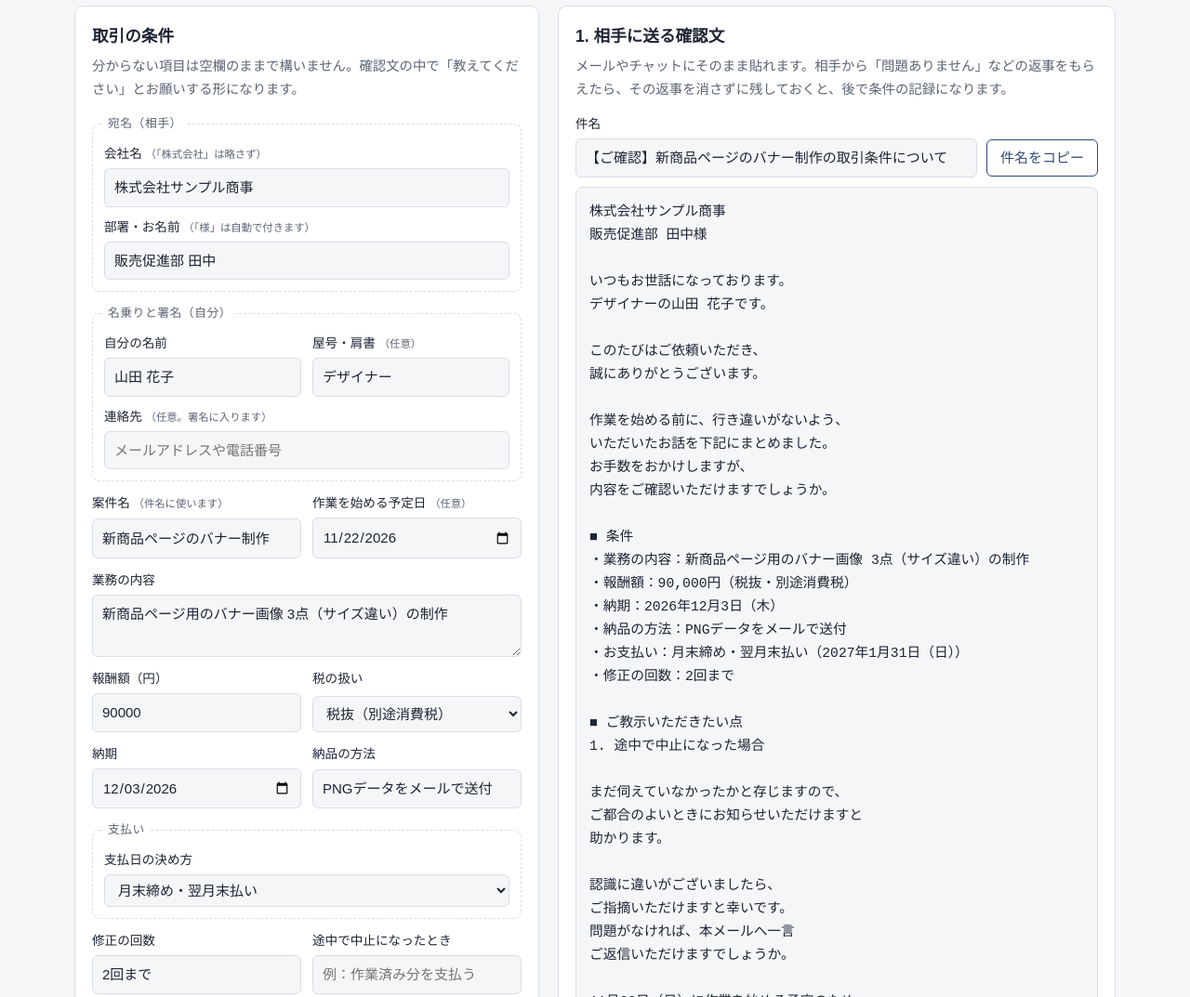
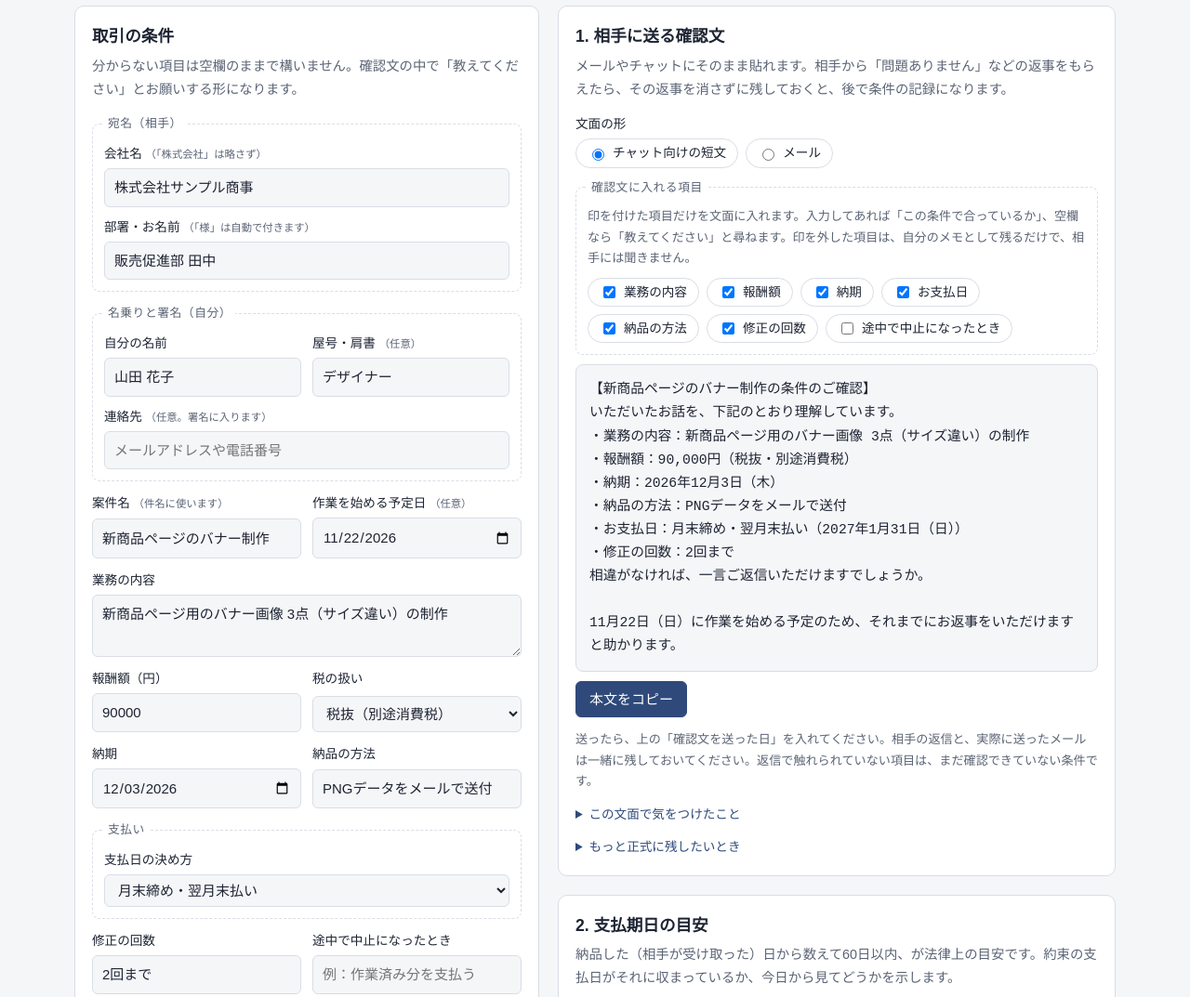
Before and after one commit to tako430ox-eng/jutyu-memo, a plain HTML site: page index.html in a window 1280 px wide. Shown: the part 600-1673 px from the top of the page at 93% size. Drawn offline with Linux system fonts and the light colour scheme.

Commit message:
確認文：チャット向けの短文と、文面に入れる項目の選択を追加（ベータ版 0.3）
Co-Authored-By: Claude Opus 5.5 <noreply@anthropic.com>
Claude-Session: https://claude.ai/code/session_01MRCrBqw5PpsSYqWLfWEeJj

```diff
--- a/index.html
+++ b/index.html
@@ -204,7 +204,7 @@ a { color: var(--accent); }
             <label><input type="radio" name="rel" value="usual" checked> これまでにもある</label>
             <label><input type="radio" name="rel" value="first"> 今回が初めて</label>
           </div></div>
-        <div class="field"><label>文面の調子</label>
+        <div class="field"><label>メールの文面の調子 <small>（チャット向けの短文には影響しません）</small></label>
           <div class="seg">
             <label><input type="radio" name="tone" value="soft" checked> やわらかめ</label>
             <label><input type="radio" name="tone" value="plain"> ふつう</label>
@@ -230,7 +230,26 @@ a { color: var(--accent); }
       <section class="panel" aria-labelledby="h-msg">
         <h2 id="h-msg">1. 相手に送る確認文</h2>
         <p class="lead">メールやチャットにそのまま貼れます。相手から「問題ありません」などの返事をもらえたら、その返事を消さずに残しておくと、後で条件の記録になります。</p>
-        <div class="field" style="margin-bottom:10px"><label for="subject">件名</label>
+        <div class="field"><label>文面の形</label>
+          <div class="seg">
+            <label><input type="radio" name="fmt" value="chat" checked> チャット向けの短文</label>
+            <label><input type="radio" name="fmt" value="mail"> メール</label>
+          </div></div>
+        <fieldset style="margin:10px 0">
+          <legend>確認文に入れる項目</legend>
+          <p class="note" style="margin:0">印を付けた項目だけを文面に入れます。入力してあれば「この条件で合っているか」、空欄なら「教えてください」と尋ねます。印を外した項目は、自分のメモとして残るだけで、相手には聞きません。</p>
+          <div class="seg" id="inclSeg">
+            <label><input type="checkbox" data-inc="work"> 業務の内容</label>
+            <label><input type="checkbox" data-inc="fee"> 報酬額</label>
+            <label><input type="checkbox" data-inc="due"> 納期</label>
+            <label><input type="checkbox" data-inc="pay"> お支払日</label>
+            <label><input type="checkbox" data-inc="how"> 納品の方法</label>
+            <label><input type="checkbox" data-inc="rev"> 修正の回数</label>
+            <label><input type="checkbox" data-inc="cancel"> 途中で中止になったとき</label>
+          </div>
+          <input type="hidden" id="incl" form="f">
+        </fieldset>
+        <div class="field" style="margin-bottom:10px" id="subjectField"><label for="subject">件名</label>
           <div class="actions" style="margin-top:0"><input id="subject" readonly style="flex:1 1 16em"><button type="button" class="ghost" id="copySubj">件名をコピー</button></div></div>
         <pre class="msg" id="msg"></pre>
         <div id="missing" class="missing" hidden></div>
@@ -248,6 +267,7 @@ a { color: var(--accent); }
             <li>「させていただく」は、相手の許可を得て行うときに使う言い方なので、多用していません。</li>
             <li>決まっていない点には番号を付け、相手が一つずつ答えやすくしています。</li>
           </ul>
+          <p>チャット向けの短文では、挨拶と署名を省き、文頭で用件（何の確認か）を示し、短くまとめています。敬語は保っています。ビジネスチャットでは定型の挨拶や署名を省く方が好まれ、結論を先に短く伝える、という解説（お名前.com ビジネスコンシェルジュ、2025年2月）と、相手を問わず敬語を使い、話題を文頭で示す、という解説（ミツモア編集部、2026年10月更新）によります。どちらも民間の解説記事で、取引先とのチャットに限った公的な指針は見つけていません。</p>
           <p>文化庁「敬語おもしろ相談室」、大学・ビジネス向けのメールの書き方の解説、日本ビジネスメール協会「ビジネスメール実態調査2026」をもとにしています。</p>
         </details>
         <details>
@@ -384,7 +404,7 @@ a { color: var(--accent); }
     <p>実際にお使いの方の声を集めて、確認文の形や表示を見直すための試験運用です。内容は予告なく変えることがあります。記録の保存方法を変えるときは、今の記録を引き継げるようにします。</p>
   </section>
 
-  <footer><span data-cfg="version">ベータ版 0.2</span>（<span data-cfg="updated">2026年11月19日</span>更新）。法律・窓口の情報の確認日：<span data-cfg="checked">2026年11月19日</span>。</footer>
+  <footer><span data-cfg="version">ベータ版 0.3</span>（<span data-cfg="updated">2026年11月19日</span>更新）。法律・窓口の情報の確認日：<span data-cfg="checked">2026年11月19日</span>。</footer>
 </div>
 
 <script id="logic">
@@ -428,14 +448,14 @@ function assess(recv, promised, today) {
 <script>
 // ---- 公開前に決めて書き込む設定 ----
 const CONFIG = {
-  version: 'ベータ版 0.2',
+  version: 'ベータ版 0.3',
   updated: '2026年11月19日',
   checked: '2026年11月19日',        // 法律・窓口の情報を確かめた日
   operator: 'クラシ',
   formUrl: '',                       // Google フォームの回答用リンク（https://docs.google.com/forms/d/e/…/viewform）。空なら感想の案内は出ない
 };
 const $ = id => document.getElementById(id);
-const FIELDS = ['clientCo','clientName','me','myTitle','myContact','title','start','work','fee','tax','due','how','payType','payDate','rev','cancel','recv','sentDate','replyDate','reply','invDate','paidDate','memo','r2','r3'];
+const FIELDS = ['clientCo','clientName','me','myTitle','myContact','title','start','work','fee','tax','due','how','payType','payDate','rev','cancel','recv','sentDate','replyDate','reply','invDate','paidDate','memo','r2','r3','incl'];
 const KEY = 'jutyu-memo-cases-v1';
 const OLD_KEY = 'jutyu-memo-v2';
 let store = { cases: [], current: null };
@@ -444,7 +464,7 @@ function example() {
   const t = new Date(); const due = addDays(t, 14); const st = addDays(t, 3);
   return { clientCo: '株式会社サンプル商事', clientName: '販売促進部 田中', me: '山田 花子', myTitle: 'デザイナー', myContact: '', title: '新商品ページのバナー制作', start: ymd(st),
     work: '新商品ページ用のバナー画像 3点（サイズ違い）の制作', fee: '90000', tax: '税抜',
-    due: ymd(due), how: 'PNGデータをメールで送付', payType: 'eom1', payDate: '', rev: '2回まで', cancel: '', recv: '', tone: 'soft',
+    due: ymd(due), how: 'PNGデータをメールで送付', payType: 'eom1', payDate: '', rev: '2回まで', cancel: '', recv: '', tone: 'soft', fmt: 'chat', incl: '',
     sentDate: ymd(t), replyDate: '', reply: '', invDate: '', paidDate: '', memo: '', r2: '', r3: '' };
 }
 function md(dt) { return (dt.getMonth() + 1) + '月' + dt.getDate() + '日（' + '日月火水木金土'[dt.getDay()] + '）'; }
@@ -453,11 +473,13 @@ function buildSubject(o) { return '【ご確認】' + (o.title || '〇〇') + '
 function read() {
   const o = {}; FIELDS.forEach(k => o[k] = $(k).value.trim());
   o.tone = document.querySelector('input[name=tone]:checked').value;
+  o.fmt = document.querySelector('input[name=fmt]:checked').value;
   o.rel = document.querySelector('input[name=rel]:checked').value; return o;
 }
 function write(o) {
   FIELDS.forEach(k => { $(k).value = o[k] ?? ''; });
   document.querySelectorAll('input[name=tone]').forEach(r => r.checked = (r.value === (o.tone || 'soft')));
+  document.querySelectorAll('input[name=fmt]').forEach(r => r.checked = (r.value === (o.fmt || 'chat')));
   document.querySelectorAll('input[name=rel]').forEach(r => r.checked = (r.value === (o.rel || 'usual')));
 }
 function newId() { return 'c' + Date.now().toString(36) + Math.random().toString(36).slice(2, 6); }
@@ -657,19 +679,30 @@ function payText(o, recv) {
   return '';
 }
 
+// 確認文に入れる項目。incl が空なら既定（中心の4項目＋入力済みの項目）
+const CORE = ['work', 'fee', 'due', 'pay'];
+function inclSet(o, filled) {
+  if (o.incl === '-') return new Set();
+  if (o.incl) return new Set(o.incl.split(','));
+  return new Set(Object.keys(filled).filter(k => CORE.includes(k) || filled[k]));
+}
 function buildMessage(o) {
   const soft = o.tone === 'soft';
   const recv = parseYMD(o.recv) || parseYMD(o.due);
-  const items = [
-    ['業務の内容', o.work],
-    ['報酬額', feeText(o)],
-    ['納期', parseYMD(o.due) ? jp(parseYMD(o.due)) : ''],
-    ['納品の方法', o.how],
-    ['お支払い', payText(o, recv)],
-    ['修正の回数', o.rev],
-    ['途中で中止になった場合', o.cancel],
+  const all = [
+    ['work', '業務の内容', o.work],
+    ['fee', '報酬額', feeText(o)],
+    ['due', '納期', parseYMD(o.due) ? jp(parseYMD(o.due)) : ''],
+    ['how', '納品の方法', o.how],
+    ['pay', 'お支払日', payText(o, recv)],
+    ['rev', '修正の回数', o.rev],
+    ['cancel', '途中で中止になった場合の扱い', o.cancel],
   ];
+  const filled = {}; all.forEach(i => filled[i[0]] = !!i[2]);
+  const inc = inclSet(o, filled);
+  const items = all.filter(i => inc.has(i[0])).map(i => [i[1], i[2]]);
   const known = items.filter(i => i[1]); const unknown = items.filter(i => !i[1]);
+  if (o.fmt !== 'mail') return buildChat(o, known, unknown, inc);
   const me = o.me || '〇〇';
   const start = parseYMD(o.start);
   const L = [];
@@ -738,7 +771,27 @@ function buildMessage(o) {
   L.push(o.myTitle ? me + '（' + o.myTitle + '）' : me);
   if (o.myContact) L.push(o.myContact);
   L.push('――――――――――――――');
-  return { text: L.join('\n'), unknown: unknown.map(i => i[0]) };
+  return { text: L.join('\n'), unknown: unknown.map(i => i[0]), inc };
+}
+// チャット向けの短文：挨拶・署名を省き、用件を先に、短く、敬語は保つ
+function buildChat(o, known, unknown, inc) {
+  const me = o.me || '〇〇';
+  const start = parseYMD(o.start);
+  const L = [];
+  if (o.rel === 'first') L.push((o.myTitle ? o.myTitle + 'の' : '') + me + 'と申します。');
+  L.push('【' + (o.title || '〇〇') + 'の条件のご確認】');
+  if (known.length) {
+    L.push('いただいたお話を、下記のとおり理解しています。');
+    known.forEach(i => L.push('・' + i[0] + '：' + i[1]));
+    L.push('相違がなければ、一言ご返信いただけますでしょうか。');
+  }
+  if (unknown.length) {
+    if (known.length) L.push('');
+    L.push((known.length ? 'あわせて、' : '') + unknown.map(i => i[0]).join('、') + 'を教えていただけますと幸いです。');
+  }
+  if (!known.length && !unknown.length) L.push('（確認文に入れる項目を選んでください）');
+  if (start) { L.push(''); L.push(md(start) + 'に作業を始める予定のため、それまでにお返事をいただけますと助かります。'); }
+  return { text: L.join('\n'), unknown: unknown.map(i => i[0]), inc };
 }
 
 function render() {
@@ -746,9 +799,11 @@ function render() {
   $('payDateField').hidden = o.payType !== 'date';
   const m = buildMessage(o);
   $('msg').textContent = m.text;
+  document.querySelectorAll('[data-inc]').forEach(c => c.checked = m.inc.has(c.dataset.inc));
+  $('subjectField').hidden = o.fmt !== 'mail';
   $('subject').value = buildSubject(o);
   const miss = $('missing');
-  if (m.unknown.length) { miss.hidden = false; miss.textContent = 'まだ決まっていない項目：' + m.unknown.join('、') + '。文面では相手に確認をお願いする形にしています。'; }
+  if (m.unknown.length) { miss.hidden = false; miss.textContent = '空欄の項目：' + m.unknown.join('、') + '。文面では相手に尋ねる形にしています。今回は聞かないなら、上の「確認文に入れる項目」で印を外してください。'; }
   else miss.hidden = true;
 
   const today = new Date(); today.setHours(0,0,0,0);
@@ -828,7 +883,7 @@ $('newCase').addEventListener('click', () => {
   const base = cur().sample ? {} : read();
   const id = newId();
   // 自分の名前や連絡先は引き継ぎ、取引の中身は空にする
-  store.cases.push({ id, data: { me: base.me || '', myTitle: base.myTitle || '', myContact: base.myContact || '', payType: 'none', tone: base.tone || 'soft', rel: 'usual' } });
+  store.cases.push({ id, data: { me: base.me || '', myTitle: base.myTitle || '', myContact: base.myContact || '', payType: 'none', tone: base.tone || 'soft', fmt: base.fmt || 'chat', rel: 'usual' } });
   store.current = id; write(cur().data); stageAuto = true; render();
 });
 let delTarget = null;
@@ -844,6 +899,12 @@ $('delYes').addEventListener('click', () => {
   $('delConfirm').hidden = true; write(cur().data); stageAuto = true; render();
 });
 $('remFee').addEventListener('change', render);
+document.querySelectorAll('input[name=fmt]').forEach(r => r.addEventListener('change', render));
+document.querySelectorAll('[data-inc]').forEach(c => c.addEventListener('change', () => {
+  const on = [...document.querySelectorAll('[data-inc]')].filter(x => x.checked).map(x => x.dataset.inc);
+  $('incl').value = on.length ? on.join(',') : '-';
+  render();
+}));
 $('copyRemSubj').addEventListener('click', () => copyText($('remSubject').value, 'remCopied', $('remSubject')));
 $('copyRem').addEventListener('click', () => copyText($('remMsg').textContent, 'remCopied', $('remMsg')));
 $('copyTl').addEventListener('click', () => copyText($('timeline').textContent, 'tlCopied', $('timeline')));
@@ -869,9 +930,10 @@ if (/^https:\/\/docs\.google\.com\/forms\//.test(CONFIG.formUrl)) {
 function cleanData(d) {
   const o = {};
   if (!d || typeof d !== 'object') return o;
-  FIELDS.concat(['tone', 'rel']).forEach(k => { if (typeof d[k] === 'string') o[k] = d[k].slice(0, 5000); });
+  FIELDS.concat(['tone', 'rel', 'fmt']).forEach(k => { if (typeof d[k] === 'string') o[k] = d[k].slice(0, 5000); });
   if (!['soft', 'plain'].includes(o.tone)) delete o.tone;
   if (!['usual', 'first'].includes(o.rel)) delete o.rel;
+  if (!['chat', 'mail'].includes(o.fmt)) delete o.fmt;
   if (!['none', 'nodeal', 'date', 'eom1', 'eom2'].includes(o.payType)) o.payType = 'none';
   return o;
 }
```
